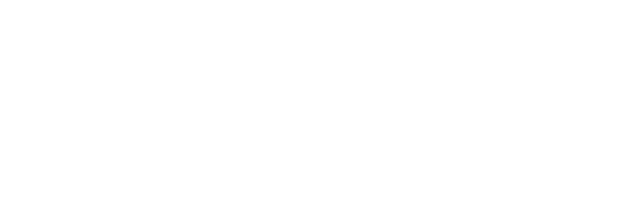
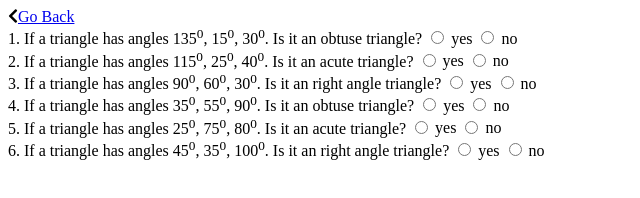
Before and after one commit to Ansh00/Learn-Triangles-vanillajs, a plain HTML site: page takeQuiz.html in a window 1280 px wide. Shown: the whole page, without its empty margins (0-640 px from the left). Drawn offline with Linux system fonts and the light colour scheme.

Commit message:
Initial Commit

```diff
--- a/takeQuiz.html
+++ b/takeQuiz.html
@@ -9,3 +9,69 @@
     <link rel="preconnect" href="https://fonts.gstatic.com">
     <link href="https://fonts.googleapis.com/css2?family=Montserrat+Alternates:wght@400;500;600&display=swap" rel="stylesheet">
     <link rel="stylesheet" href="https://cdnjs.cloudflare.com/ajax/libs/font-awesome/5.15.1/css/all.min.css">
+</head>
+<body>
+    <div class="verticalMiddle">
+        <section class="section">
+                <div class="backCTAContainer">
+                    <i class="fas fa-chevron-left"></i><a href="/index.html">Go Back</a>
+                </div>
+
+                <form class="formQuiz">
+                    <div class="radio ow">
+                        <label class="label question">1. If a triangle has angles 135<sup>0</sup>, 15<sup>0</sup>, 30<sup>0</sup>. Is it an obtuse triangle?</label>
+                        <input type="radio" id="radio1" name="que1" value="yes">
+                        <span class="radio-button"></span>
+                        <label for="radio1" class="label">yes</label>
+                        <input type="radio" id="radio2" name="que1" value="no">
+                        <label for="radio2" class="label">no</label>
+                    </div>
+                    <div class="radio ow">
+                        <label class="label question">2. If a triangle has angles 115<sup>0</sup>, 25<sup>0</sup>, 40<sup>0</sup>. Is it an acute triangle?</label>
+                        <input type="radio" id="radio3" name="que2" value="yes">
+                        <label for="radio3" class="label">yes</label>
+                        <input type="radio" id="radio4" name="que2" value="no">
+                        <label for="radio4" class="label">no</label>
+                    </div>
+                    <div class="radio ow">
+                        <label class="label question">3. If a triangle has angles 90<sup>0</sup>, 60<sup>0</sup>, 30<sup>0</sup>. Is it an right angle triangle?</label>
+                        <input type="radio" id="radio5" name="que3" value="yes">
+                        <label for="radio5" class="label">yes</label>
+                        <input type="radio" id="radio6" name="que3" value="no">
+                        <label for="radio6" class="label">no</label>
+                    </div>
+                    <div class="radio ow">
+                        <label class="label question">4. If a triangle has angles 35<sup>0</sup>, 55<sup>0</sup>, 90<sup>0</sup>. Is it an obtuse triangle?</label>
+                        <input type="radio" id="radio7" name="que4" value="yes">
+                        <label for="radio7" class="label">yes</label>
+                        <input type="radio" id="radio8" name="que4" value="no">
+                        <label for="radio8" class="label">no</label>
+                    </div>
+                    <div class="radio ow">
+                        <label class="label question">5. If a triangle has angles 25<sup>0</sup>, 75<sup>0</sup>, 80<sup>0</sup>. Is it an acute triangle?</label>
+                        <input type="radio" id="radio9" name="que5" value="yes">
+                        <label for="radio9" class="label">yes</label>
+                        <input type="radio" id="radio10" name="que5" value="no">
+                        <label for="radio10" class="label">no</label>
+                    </div>
+                    <div class="radio ow">
+                        <label class="label question">6. If a triangle has angles 45<sup>0</sup>, 35<sup>0</sup>, 100<sup>0</sup>. Is it an right angle triangle?</label>
+                        <input type="radio" id="radio11" name="que6" value="yes">
+                        <label for="radio11" class="label">yes</label>
+                        <input type="radio" id="radio12" name="que6" value="no">
+                        <label for="radio12" class="label">no</label>
+                    </div>
+
+
+                    <div class="radio">
+
+                    </div>
+                </form>
+
+        </section>
+    </div>
+
+    <footer></footer>
+
+</body>
+</html>
```
